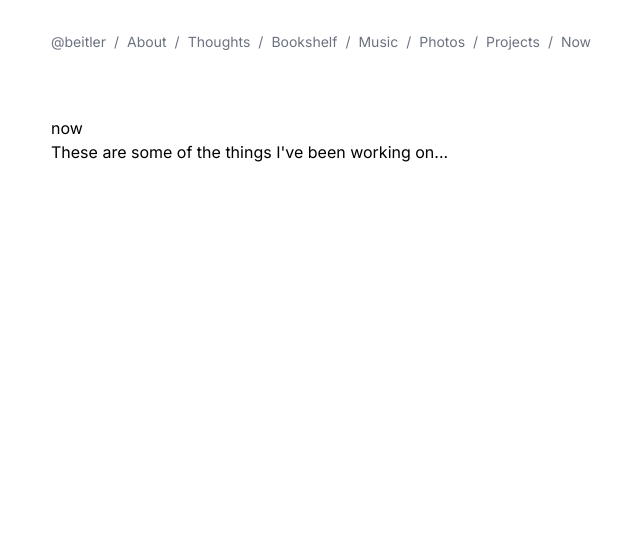
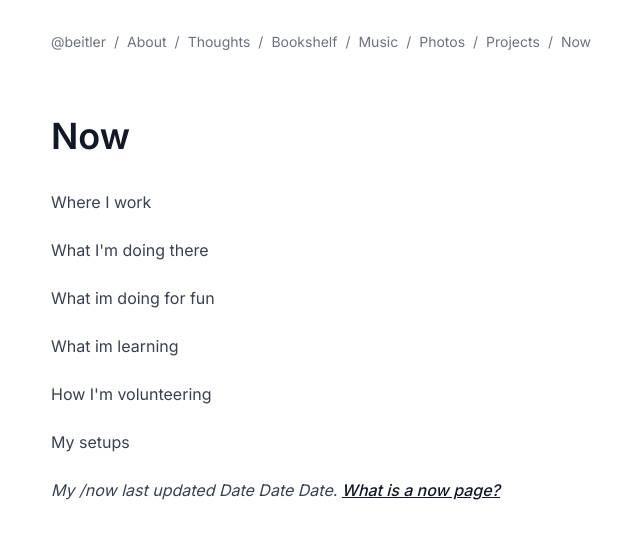
Before and after one commit to joshbeitler/btlr.xyz, a Next.js app: page /now in a window 1280 px wide. Shown: the top 538 px of the page, without its empty margins (277-917 px from the left). Built offline with nearby package versions, Linux system fonts and the light colour scheme.

Commit message:
Working on mdxp ages

```diff
--- a/app/blog/[slug]/page.js
+++ b/app/blog/[slug]/page.js
@@ -12,7 +12,7 @@ export default async function Page({ params }) {
   // const { default: Post } = await import(`@/posts/${slug}.mdx`);
 
   return (
-    <article className="prose">
+    <article>
       <MDXRemote source={content} />
     </article>
   );
--- a/app/bookshelf/page.mdx
+++ b/app/bookshelf/page.mdx
@@ -1,8 +1,42 @@
-export const metadata = {
-  title: 'Work',
-  description: 'My professional work and projects'
-}
+# Bookshelf
 
-# bookshelf
+Some blurb about my reading habits and how I choose books. Maybe some stats about how many books I read in a year, or how many I've read in total.
 
-These are some of the things I've been working on...
+## Currently reading
+
+* Meditations by Marcus Aurelius
+* Deep Learning by Ian Goodfellow, Yoshua Bengio, and Aaron Courville (MIT Press)
+
+## Read this year so far
+
+* Tao Te Ching by Lao Tzu
+
+## Library
+
+These are all the books I have in my library. I've read some of them, but not all of them. Books I've read will have a checkmark next to them, and possibly a link to a review.
+
+* Some book by some author
+* Some book by some author
+* Some book by some author
+* Some book by some author
+* Some book by some author
+* Some book by some author
+* Some book by some author
+* Some book by some author
+* Some book by some author
+* Some book by some author
+* Some book by some author
+* Some book by some author
+* Some book by some author
+* Some book by some author
+* Some book by some author
+* Some book by some author
+* Some book by some author
+* Some book by some author
+* Some book by some author
+* Some book by some author
+* Some book by some author
+* Some book by some author
+* Some book by some author
+* Some book by some author
+* Some book by some author
--- a/app/layout.js
+++ b/app/layout.js
@@ -27,7 +27,7 @@ export default function RootLayout({ children }) {
         <div className="min-h-screen bg-white text-black">
           <div className="max-w-2xl mx-auto px-6 py-8">
             <Nav />
-            {children}
+            <div className="prose">{children}</div>
           </div>
         </div>
       </body>
--- a/app/music/page.mdx
+++ b/app/music/page.mdx
@@ -1,8 +1,29 @@
-export const metadata = {
-  title: 'Work',
-  description: 'My professional work and projects'
-}
+# Music
 
-# music
+Some blurb about the music I make and how I make it. Maybe some stats about how many songs I've released, or how many I've written in total.
+Also some info about the gear I use and the software I use to make music. Also links to playlists or albums I've released.
 
-These are some of the things I've been working on...
+## My music
+
+blurb about Phobos project
+
+* [Apple Music](/)
+* [Spotify](/)
+
+My most recent release is [Phobos](/), a collection of ambient music inspired by the moons of Mars.
+
+## Making music
+
+You may find my [music making process](/) interesting. I use a combination of hardware and software to create my music, which you can read about [here](/).
+
+## Stuff I like
+
+You can follow my personal profile on [Apple Music](/) to see what I'm listening to. Here is some of the music I've been listening to recently:
+
+* Some song by some artist
+* Some song by some artist
+* Some song by some artist
+* Some song by some artist
+* Some song by some artist
+* Some song by some artist
+* Some song by some artist
--- a/app/now/page.mdx
+++ b/app/now/page.mdx
@@ -1,8 +1,15 @@
-export const metadata = {
-  title: 'Work',
-  description: 'My professional work and projects'
-}
+# Now
 
-# now
+Where I work
 
-These are some of the things I've been working on...
+What I'm doing there
+
+What im doing for fun
+
+What im learning
+
+How I'm volunteering
+
+My setups
+
+*My /now last updated Date Date Date. [What is a now page?](https://nownownow.com/about?ref=btlr.xyz)*
```
